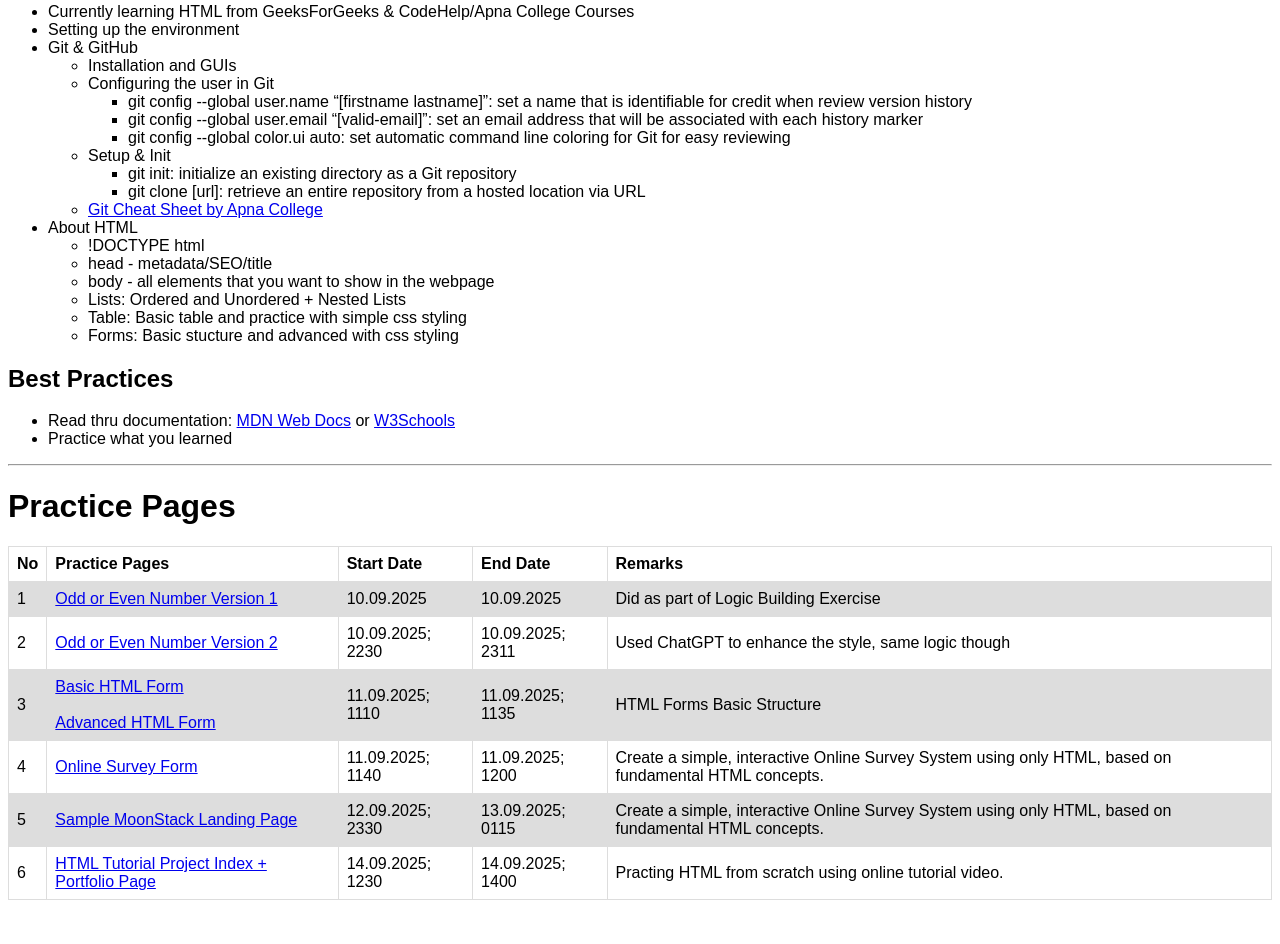
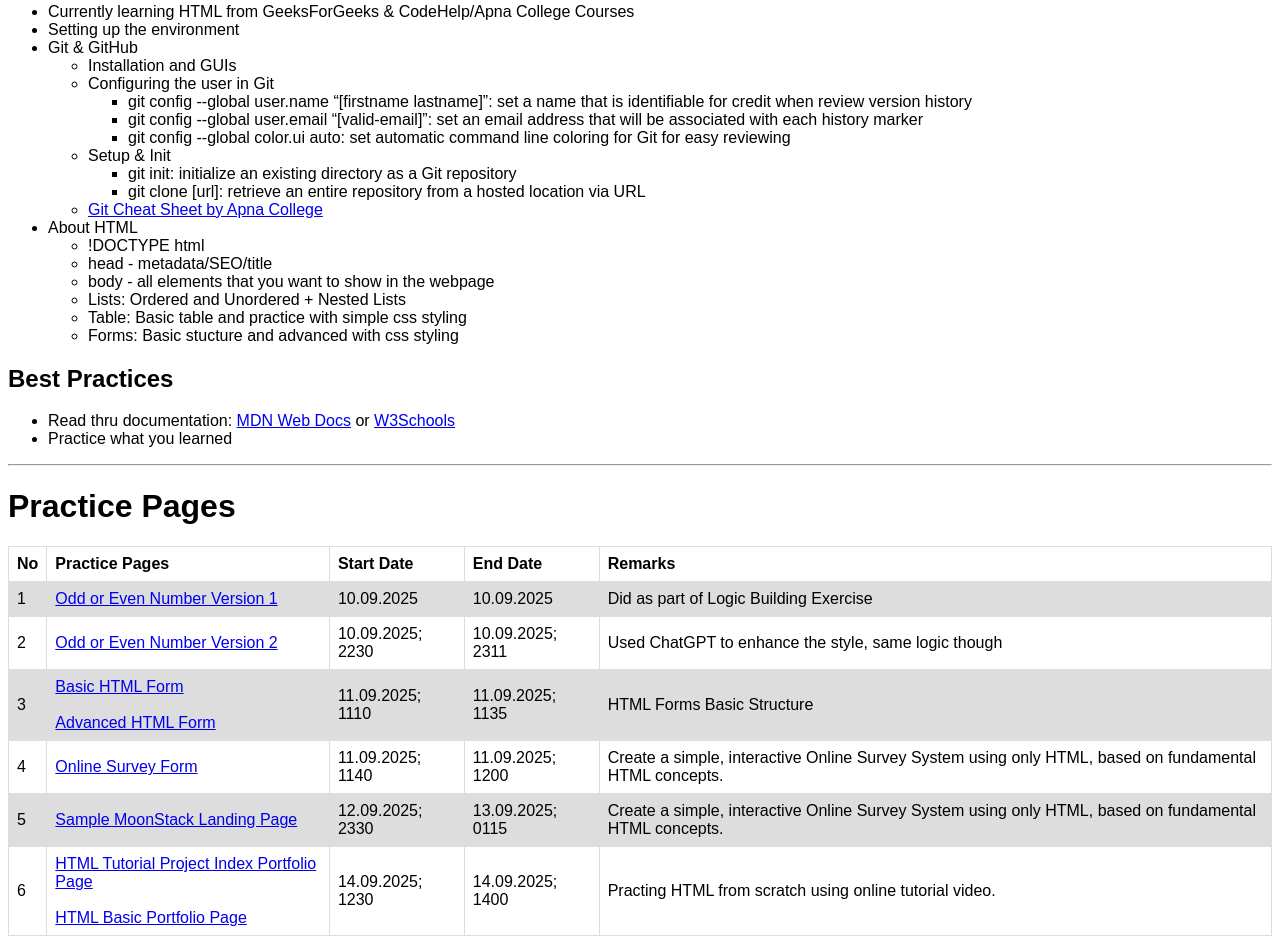
Before and after one commit to moonr3ader/moonstack, a plain HTML site: page lesson1.html in a window 1280 px wide. Shown: the part 263-1207 px from the top of the page. Before the commit the page ends 1171 px from the top, so only its background shows below. Drawn offline with Linux system fonts and the light colour scheme.

Commit message:
branches and lesson1 update

```diff
--- a/lesson1.html
+++ b/lesson1.html
@@ -136,7 +136,8 @@ Terminal Commands
         </tr>
         <tr>
             <td>6</td>
-            <td><a href="projectIndex.html" target="_blank">HTML Tutorial Project Index + Portfolio Page</a></td>
+            <td><a href="projectIndex.html" target="_blank">HTML Tutorial Project Index Portfolio Page</a>
+            <br><br><a href="lesson/projectOne.html" target="_blank">HTML Basic Portfolio Page</a></td>
             <td>14.09.2025; 1230</td>
             <td>14.09.2025; 1400</td>
             <td>Practing HTML from scratch using online tutorial video.</td>
```
